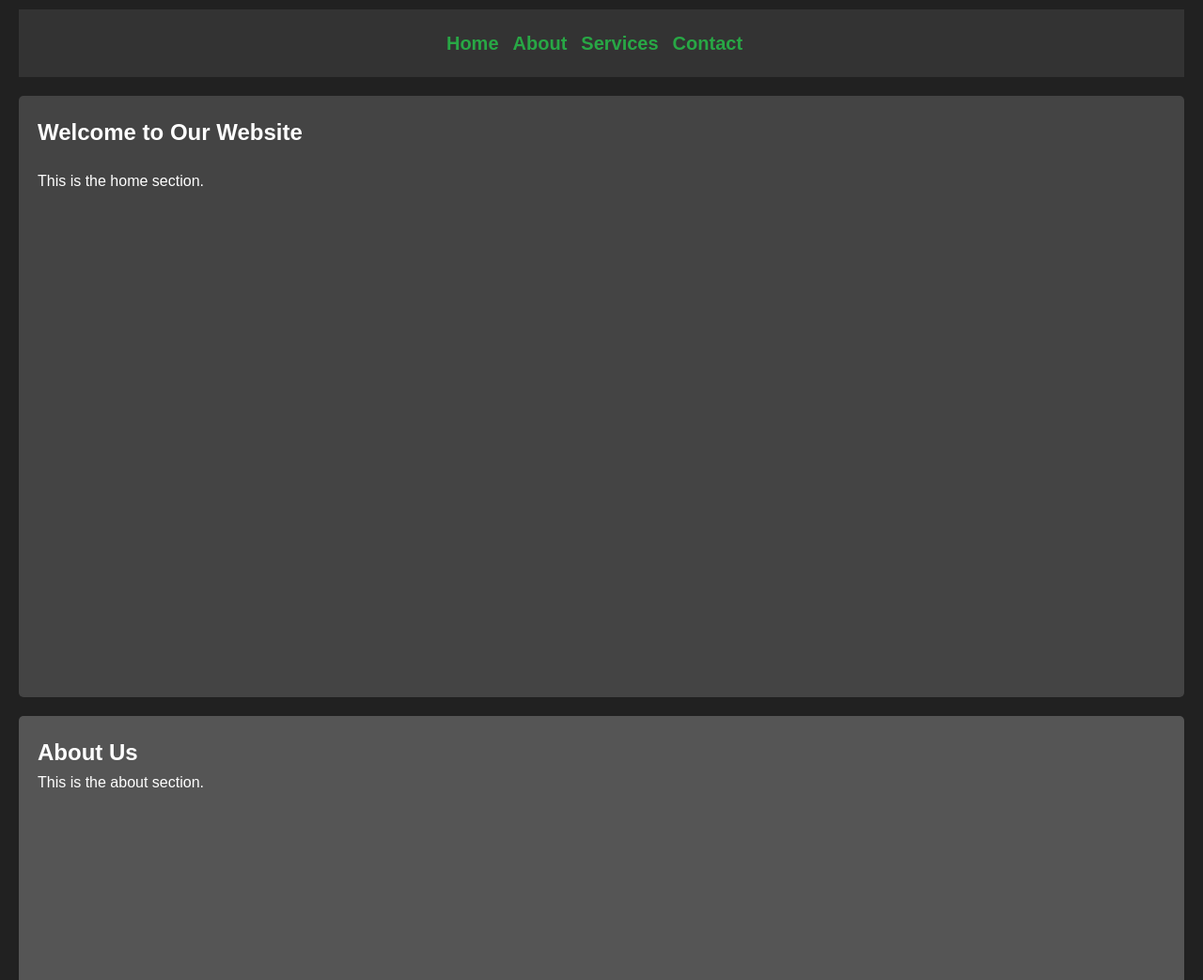
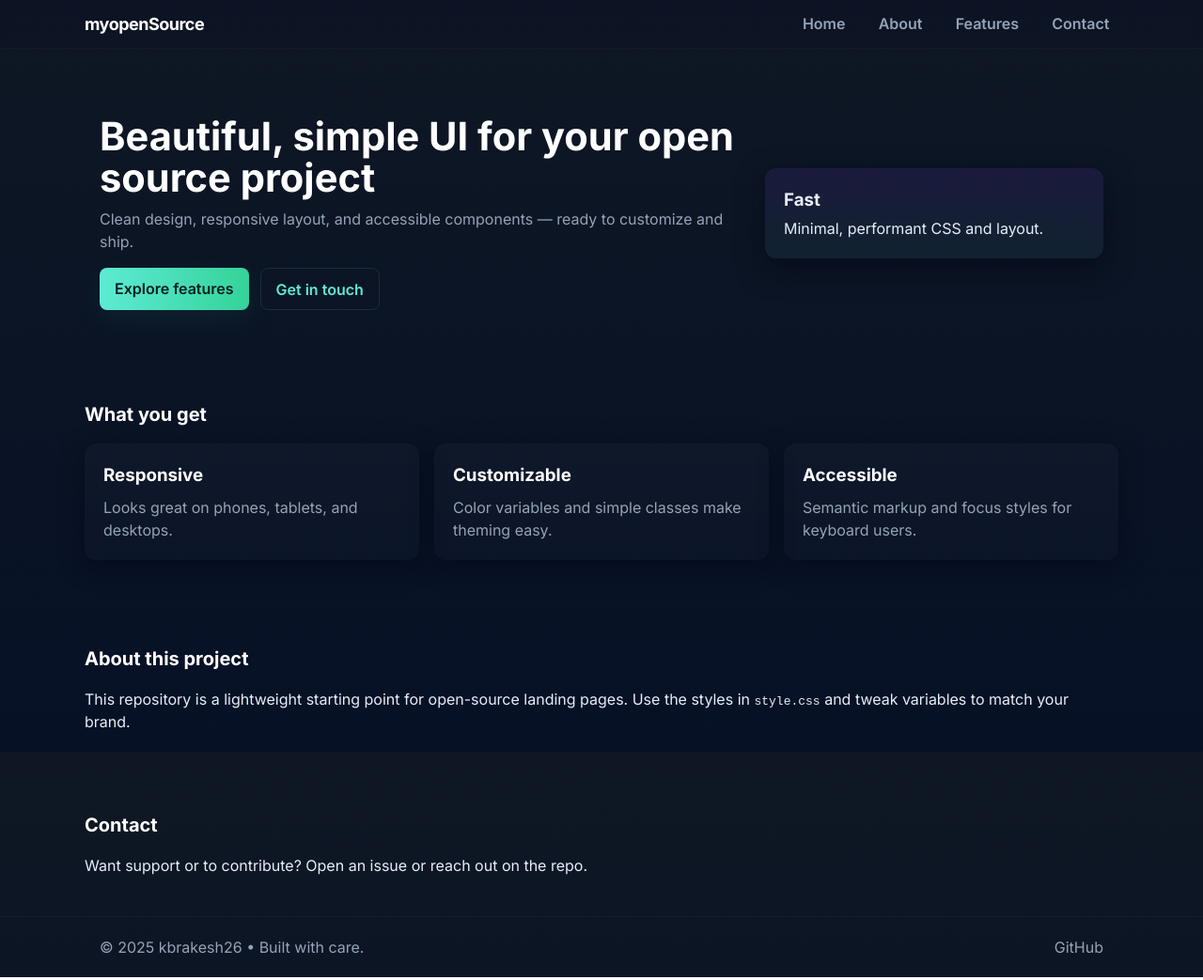
Before and after one commit to Manuomar/myopenSource, a plain HTML site: page index.html in a window 1280 px wide. Shown: the top 1043 px of the page at 94% size. Drawn offline with Linux system fonts and the light colour scheme.

Commit message:
Added my contribution - <Rakesh Kumar>

```diff
--- a/index.html
+++ b/index.html
@@ -3,40 +3,83 @@
 <head>
     <meta charset="UTF-8">
     <meta name="viewport" content="width=device-width, initial-scale=1.0">
+    <link rel="preconnect" href="https://fonts.gstatic.com">
+    <link href="https://fonts.googleapis.com/css2?family=Inter:wght@300;400;600;700&family=Plus+Jakarta+Sans:wght@400;600;700&display=swap" rel="stylesheet">
     <link rel="stylesheet" href="style.css">
-    <title>Document</title>
+    <title>My Open Source Project</title>
+    <meta name="description" content="A simple, modern landing page for the project">
 </head>
 <body>
-    <header>
-        <nav>
+    <header class="site-header">
+        <div class="container header-inner">
+            <a class="logo" href="#home">myopenSource</a>
+            <nav class="site-nav" aria-label="Main navigation">
                 <ul>
                     <li><a href="#home">Home</a></li>
                     <li><a href="#about">About</a></li>
-                <li><a href="#services">Services</a></li>
+                    <li><a href="#features">Features</a></li>
                     <li><a href="#contact">Contact</a></li>
                 </ul>
             </nav>
+        </div>
     </header>
+
     <main>
-        <section id="home">
-            <h1>Welcome to Our Website</h1>
-            <p>This is the home section.</p>
+        <section id="home" class="hero">
+            <div class="container hero-inner">
+                <div class="hero-content">
+                    <h1>Beautiful, simple UI for your open source project</h1>
+                    <p class="lead">Clean design, responsive layout, and accessible components — ready to customize and ship.</p>
+                    <div class="hero-ctas">
+                        <a class="btn primary" href="#features">Explore features</a>
+                        <a class="btn ghost" href="#contact">Get in touch</a>
+                    </div>
+                </div>
+                <div class="hero-visual" aria-hidden="true">
+                    <div class="card-sample">
+                        <h3>Fast</h3>
+                        <p>Minimal, performant CSS and layout.</p>
+                    </div>
+                </div>
+            </div>
         </section>
-        <section id="about">
-            <h2>About Us</h2>
-            <p>This is the about section.</p>
+
+        <section id="features" class="features container">
+            <h2 class="section-title">What you get</h2>
+            <div class="grid">
+                <article class="feature">
+                    <h3>Responsive</h3>
+                    <p>Looks great on phones, tablets, and desktops.</p>
+                </article>
+                <article class="feature">
+                    <h3>Customizable</h3>
+                    <p>Color variables and simple classes make theming easy.</p>
+                </article>
+                <article class="feature">
+                    <h3>Accessible</h3>
+                    <p>Semantic markup and focus styles for keyboard users.</p>
+                </article>
+            </div>
         </section>
-        <section id="services">
-            <h2>Our Services</h2>
-            <p>This is the services section.</p>
+
+        <section id="about" class="container about">
+            <h2 class="section-title">About this project</h2>
+            <p>This repository is a lightweight starting point for open-source landing pages. Use the styles in <code>style.css</code> and tweak variables to match your brand.</p>
         </section>
-        <section id="contact">
-            <h2>Contact Us</h2>
-            <p>This is the contact section.</p>
+
+        <section id="contact" class="container contact">
+            <h2 class="section-title">Contact</h2>
+            <p>Want support or to contribute? Open an issue or reach out on the repo.</p>
         </section>
     </main>
-    <footer>
-        <p>&copy; 2025 Manu omar. All rights reserved.</p>
+
+    <footer class="site-footer">
+        <div class="container footer-inner">
+            <p>&copy; 2025 kbrakesh26 • Built with care.</p>
+            <nav aria-label="Social">
+                <a href="#" aria-label="GitHub">GitHub</a>
+            </nav>
+        </div>
     </footer>
 </body>
 </html>
--- a/style.css
+++ b/style.css
@@ -1,87 +1,182 @@
+:root{
+    --bg: #0f1724;
+    --surface: #0b1220;
+    --muted: #94a3b8;
+    --accent: #5eead4; /* teal */
+    --accent-2: #7c3aed; /* purple */
+    --card: #0b1226;
+    --radius: 12px;
+    --container: 1100px;
+}
+
 *{
+    box-sizing: border-box;
     margin: 0;
     padding: 0;
-    box-sizing: border-box;
 }
-body {
-    font-family: Arial, sans-serif;
-    background-color: #212121;
-    color: #ffffff;
-    line-height: 1.6;
-    padding: 20px;
+
+html,body{
+    height: 100%;
 }
-nav {
-    background: #333;
-    padding: 10px;
-    margin-bottom: 20px;
-    margin-top: -10px;
-    width: 100%;
+
+body{
+    font-family: 'Inter', system-ui, -apple-system, 'Segoe UI', Roboto, 'Helvetica Neue', Arial;
+    background: linear-gradient(180deg,var(--bg) 0%, #071126 100%);
+    color: #e6eef8;
+    -webkit-font-smoothing:antialiased;
+    -moz-osx-font-smoothing:grayscale;
+    line-height: 1.5;
 }
-h1 {
-    color: #ffffff;
-    margin-bottom: 20px;
+
+.container{
+    width: 90%;
+    max-width: var(--container);
+    margin-left: auto;
+    margin-right: auto;
+    padding-left: 1rem;
+    padding-right: 1rem;
 }
-p {
-    margin-bottom: 15px;
+
+/* Header */
+.site-header{
+    /* WebKit prefix for Safari/iOS plus standard property */
+    -webkit-backdrop-filter: blur(6px);
+    backdrop-filter: blur(6px);
+    /* Fallback background color for browsers that don't support backdrop-filter */
+    background-color: rgba(11,17,36,0.75);
+    position: sticky;
+    top: 0;
+    z-index: 40;
+    background: linear-gradient(180deg, rgba(11,17,36,0.6), rgba(11,17,36,0.3));
+    border-bottom: 1px solid rgba(255,255,255,0.03);
 }
-ul{
-    text-decoration: none;
-    display: flex;
-    justify-content: center;
-    align-items: center;
-    padding: 10px;
+.header-inner{
+    display:flex;
+    align-items:center;
+    justify-content:space-between;
+    padding: 0.75rem 0;
 }
-li{
-    list-style: none;
-    margin-right: 15px;
-    font-size: 20px;
-    font-weight: bold;
+.logo{
+    color: white;
+    font-weight:700;
+    letter-spacing: -0.5px;
+    text-decoration:none;
+    font-size:1.125rem;
 }
-a {
-    color: #28a745;
-    text-decoration: none;
+
+.site-nav ul{
+    display:flex;
+    gap:1rem;
+    list-style:none;
 }
-a:hover {
-    text-decoration: underline;
+.site-nav a{
+    color:var(--muted);
+    text-decoration:none;
+    padding:0.4rem 0.6rem;
+    border-radius:6px;
+    font-weight:600;
 }
-.container {
-    max-width: 800px;
-    margin: auto;
-    background: #fff;
-    padding: 20px;
-    box-shadow: 0 0 10px rgba(0,0,0,0.1);
+.site-nav a:hover,
+.site-nav a:focus{
+    color:var(--accent);
+    outline: none;
+    box-shadow: 0 4px 18px rgba(124,58,237,0.12);
 }
-#home{
-    background-color: #444;
-    padding: 20px;
-    border-radius: 5px;
-    height: 80vh;
+
+/* Hero */
+.hero{
+    padding: 4.5rem 0 3rem;
 }
-#about{
-    background-color: #555;
-    padding: 20px;
-    border-radius: 5px;
-    height: 80vh;
-    margin-top: 20px;
+.hero-inner{
+    display:grid;
+    grid-template-columns: 1fr 360px;
+    gap:2rem;
+    align-items:center;
 }
-#contact{
-    background-color: #666;
-    padding: 20px;
-    border-radius: 5px;
-    height: 80vh;
-    margin-top: 20px;
+.hero-content h1{
+    font-size: clamp(1.6rem, 3.4vw, 2.6rem);
+    margin-bottom:0.6rem;
+    color: #fff;
+    line-height:1.05;
 }
-footer {
-    text-align: center;
-    padding: 10px;
-    background: #333;
-    color: #fff;
-    margin-top: 20px;
+.lead{
+    color: var(--muted);
+    margin-bottom:1rem;
 }
-#services{
-    background-color: #777;
-    padding: 20px;
-    border-radius: 5px;
-    height: 80vh;
-    margin-top: 20px;
+.hero-ctas{
+    display:flex;
+    gap:0.75rem;
+    margin-top:1rem;
 }
+
+/* Buttons */
+.btn{
+    display:inline-block;
+    padding:0.6rem 1rem;
+    border-radius:8px;
+    font-weight:600;
+    text-decoration:none;
+    transition: transform .14s ease, box-shadow .14s ease;
+}
+.btn:focus{outline:2px solid rgba(94,234,212,0.14); outline-offset:2px}
+.btn.primary{
+    background: linear-gradient(90deg,var(--accent), #34d399);
+    color:#052022;
+    box-shadow: 0 8px 30px rgba(46,229,196,0.08);
+}
+.btn.ghost{
+    background: transparent;
+    color: var(--accent);
+    border: 1px solid rgba(94,234,212,0.12);
+}
+.btn:hover{transform: translateY(-3px)}
+
+.hero-visual .card-sample{
+    background: linear-gradient(180deg, rgba(124,58,237,0.12), rgba(94,234,212,0.06));
+    border-radius: var(--radius);
+    padding:1.25rem;
+    box-shadow: 0 10px 30px rgba(2,6,23,0.6);
+}
+.card-sample h3{margin-bottom:0.25rem}
+
+/* Features grid */
+.features{padding:3rem 0}
+.section-title{color:#fff; margin-bottom:1rem; font-size:1.25rem}
+.grid{display:grid; grid-template-columns: repeat(3,1fr); gap:1rem}
+.feature{
+    background: linear-gradient(180deg, rgba(255,255,255,0.02), rgba(255,255,255,0.01));
+    border-radius: 12px;
+    padding:1.25rem;
+    box-shadow: 0 6px 24px rgba(2,6,23,0.6);
+    transition: transform .16s ease, box-shadow .16s ease;
+}
+.feature h3{color:#fff; margin-bottom:0.5rem}
+.feature p{color:var(--muted)}
+.feature:hover{transform: translateY(-6px); box-shadow: 0 18px 40px rgba(2,6,23,0.7)}
+
+/* About / Contact sections */
+.about, .contact{padding:2.6rem 0}
+
+/* Footer */
+.site-footer{
+    border-top:1px solid rgba(255,255,255,0.03);
+    padding:1.25rem 0;
+    color:var(--muted);
+}
+.footer-inner{display:flex; justify-content:space-between; align-items:center; gap:1rem}
+.site-footer a{color:var(--muted); text-decoration:none}
+
+/* Responsive */
+@media (max-width: 900px){
+    .hero-inner{grid-template-columns:1fr}
+    .hero-visual{display:none}
+    .grid{grid-template-columns: repeat(2,1fr)}
+}
+@media (max-width: 560px){
+    .site-nav ul{display:none} /* simple hide for small screens; you can add a mobile menu later */
+    .grid{grid-template-columns:1fr}
+}
+
+/* Small utilities */
+.muted{color:var(--muted)}
+.code{background:#071022;padding:0.15rem 0.4rem;border-radius:6px;color:var(--accent-2)}
```
Lines whose indentation alone changed are shown as unchanged.
